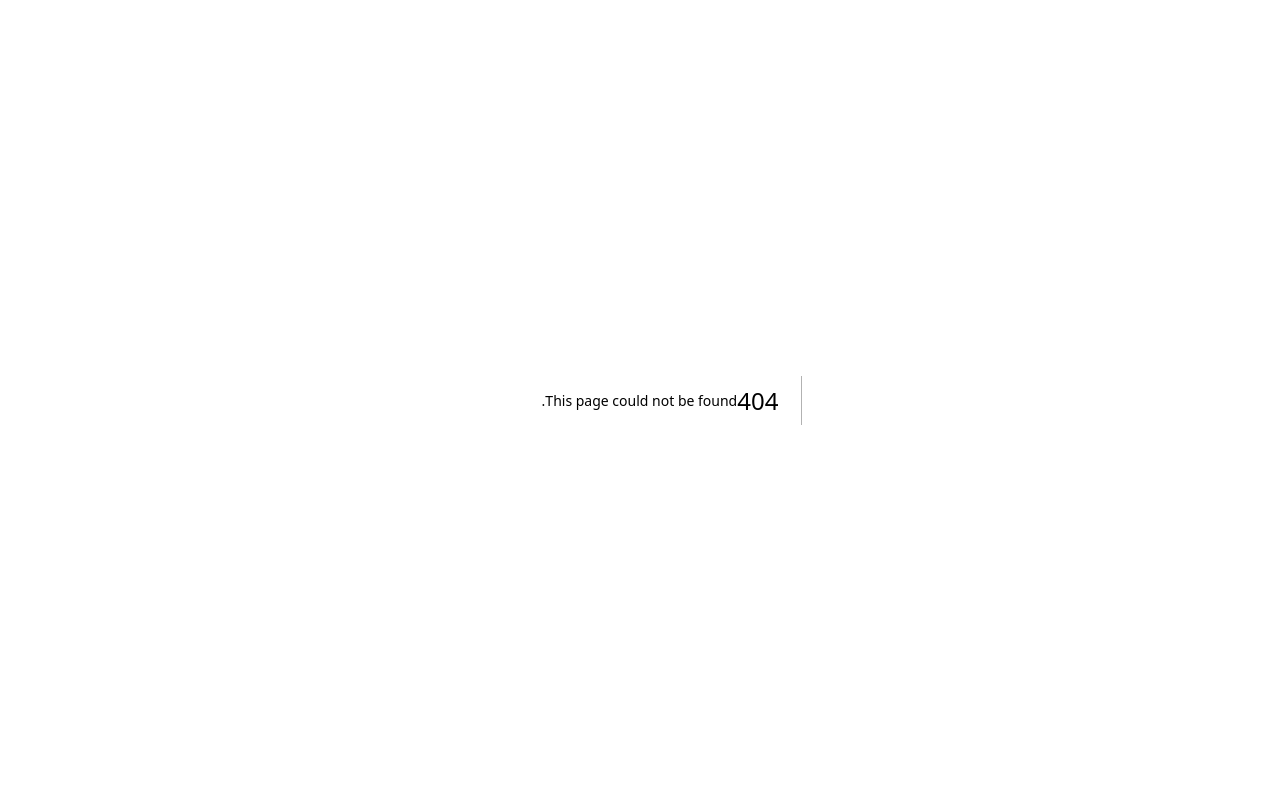
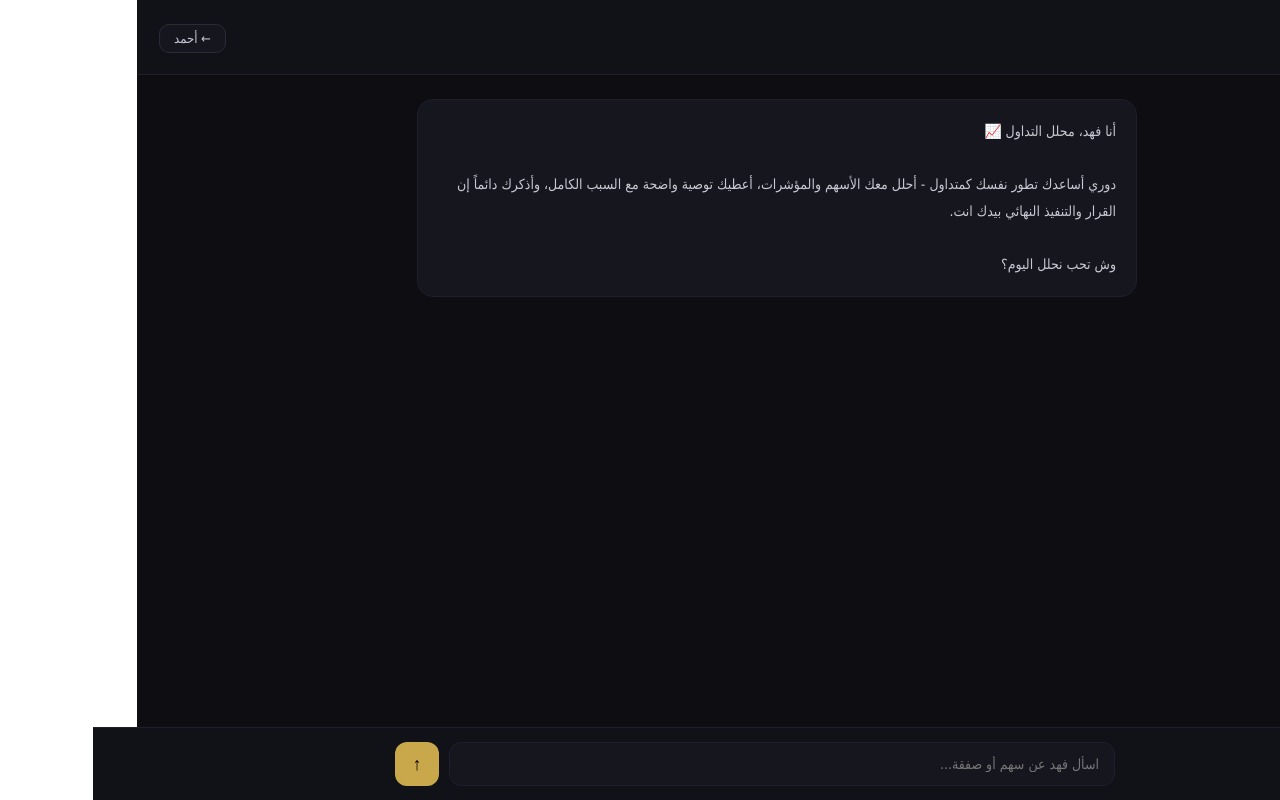
Before and after one commit to yazzeed43-ctrl/AhmedAI, a Next.js app: page /fahd in a window 1280 px wide. Before the commit this address had no page. Built offline with nearby package versions, Linux system fonts and the light colour scheme.

Commit message:
Create page.tsx

```diff
--- /dev/null
+++ b/app/fahd/page.tsx
@@ -0,0 +1,120 @@
+'use client';
+
+import { useState, useRef, useEffect } from 'react';
+
+type Message = { role: 'user' | 'assistant'; content: string };
+
+export default function FahdPage() {
+  const [messages, setMessages] = useState<Message[]>([]);
+  const [input, setInput] = useState('');
+  const [loading, setLoading] = useState(false);
+  const bottomRef = useRef<HTMLDivElement>(null);
+
+  useEffect(() => {
+    bottomRef.current?.scrollIntoView({ behavior: 'smooth' });
+  }, [messages, loading]);
+
+  async function sendMessage() {
+    if (!input.trim() || loading) return;
+
+    const userMessage = input.trim();
+    setInput('');
+    setMessages((prev) => [...prev, { role: 'user', content: userMessage }]);
+    setLoading(true);
+
+    try {
+      const res = await fetch('/api/fahd-chat', {
+        method: 'POST',
+        headers: { 'Content-Type': 'application/json' },
+        body: JSON.stringify({ message: userMessage }),
+      });
+      const data = await res.json();
+
+      if (data.reply) {
+        setMessages((prev) => [...prev, { role: 'assistant', content: data.reply }]);
+      } else {
+        setMessages((prev) => [
+          ...prev,
+          { role: 'assistant', content: 'صار خطأ، حاول مرة ثانية.' },
+        ]);
+      }
+    } catch {
+      setMessages((prev) => [
+        ...prev,
+        { role: 'assistant', content: 'تعذر الاتصال بالخادم.' },
+      ]);
+    } finally {
+      setLoading(false);
+    }
+  }
+
+  return (
+    <div style={{ minHeight: '100vh', background: '#0d0d12', color: '#e8e8f0', fontFamily: 'Tahoma, Arial, sans-serif', direction: 'rtl' }}>
+      <div style={{ position: 'sticky', top: 0, background: '#111118', borderBottom: '1px solid #1e1e2e', padding: '14px 22px', display: 'flex', alignItems: 'center', gap: 14, zIndex: 10 }}>
+        <div style={{ width: 46, height: 46, borderRadius: '50%', background: 'linear-gradient(135deg, #c9a84c, #7a5a1e)', display: 'flex', alignItems: 'center', justifyContent: 'center', fontSize: 20, fontWeight: 900, color: '#000' }}>ف</div>
+        <div>
+          <div style={{ fontSize: 17, fontWeight: 700, color: '#c9a84c' }}>فهد</div>
+          <div style={{ fontSize: 11, color: '#888899' }}>محلل التداول</div>
+        </div>
+        <div style={{ marginRight: 'auto' }}>
+          <a href="/" style={{ padding: '6px 14px', borderRadius: 10, background: '#16161f', border: '1px solid #2a2a3a', color: '#c8c8d4', fontSize: 13, textDecoration: 'none' }}>
+            ← أحمد
+          </a>
+        </div>
+      </div>
+
+      <div style={{ maxWidth: 720, margin: '0 auto', padding: '24px 16px 100px', display: 'flex', flexDirection: 'column', gap: 14 }}>
+        {messages.length === 0 && (
+          <div style={{ background: '#16161f', border: '1px solid #1e1e2e', borderRadius: 16, padding: '18px 20px', fontSize: 14, lineHeight: 1.9, color: '#c8c8d4' }}>
+            أنا فهد، محلل التداول 📈
+            <br />
+            <br />
+            دوري أساعدك تطور نفسك كمتداول - أحلل معك الأسهم والمؤشرات، أعطيك توصية واضحة مع السبب الكامل، وأذكرك دائماً إن القرار والتنفيذ النهائي بيدك انت.
+            <br />
+            <br />
+            وش تحب نحلل اليوم؟
+          </div>
+        )}
+        {messages.map((m, i) => (
+          <div key={i} style={{ display: 'flex', justifyContent: m.role === 'user' ? 'flex-start' : 'flex-end' }}>
+            <div
+              style={{
+                background: m.role === 'user' ? '#16161f' : 'linear-gradient(135deg, #2a3f1e, #1a2e0e)',
+                border: `1px solid ${m.role === 'user' ? '#1e1e2e' : '#3d5a1e'}`,
+                borderRadius: 16,
+                padding: '11px 15px',
+                maxWidth: '75%',
+                fontSize: 14,
+                lineHeight: 1.75,
+                whiteSpace: 'pre-wrap',
+              }}
+            >
+              {m.content}
+            </div>
+          </div>
+        ))}
+        {loading && (
+          <div style={{ background: '#16161f', border: '1px solid #1e1e2e', borderRadius: 16, padding: '11px 15px', width: 60, color: '#888899' }}>
+            ...
+          </div>
+        )}
+        <div ref={bottomRef} />
+      </div>
+
+      <div style={{ position: 'fixed', bottom: 0, width: '100%', background: '#111118', borderTop: '1px solid #1e1e2e', padding: '14px 22px' }}>
+        <div style={{ maxWidth: 720, margin: '0 auto', display: 'flex', gap: 10 }}>
+          <input
+            value={input}
+            onChange={(e) => setInput(e.target.value)}
+            onKeyDown={(e) => e.key === 'Enter' && sendMessage()}
+            placeholder="اسأل فهد عن سهم أو صفقة..."
+            style={{ flex: 1, background: '#16161f', border: '1px solid #1e1e2e', borderRadius: 12, padding: '11px 15px', color: '#e8e8f0', fontFamily: 'Tahoma, Arial, sans-serif', fontSize: 14, outline: 'none' }}
+          />
+          <button onClick={sendMessage} disabled={loading} style={{ width: 44, height: 44, background: '#c9a84c', border: 'none', borderRadius: 12, cursor: 'pointer', fontSize: 18 }}>
+            ↑
+          </button>
+        </div>
+      </div>
+    </div>
+  );
+}
```
